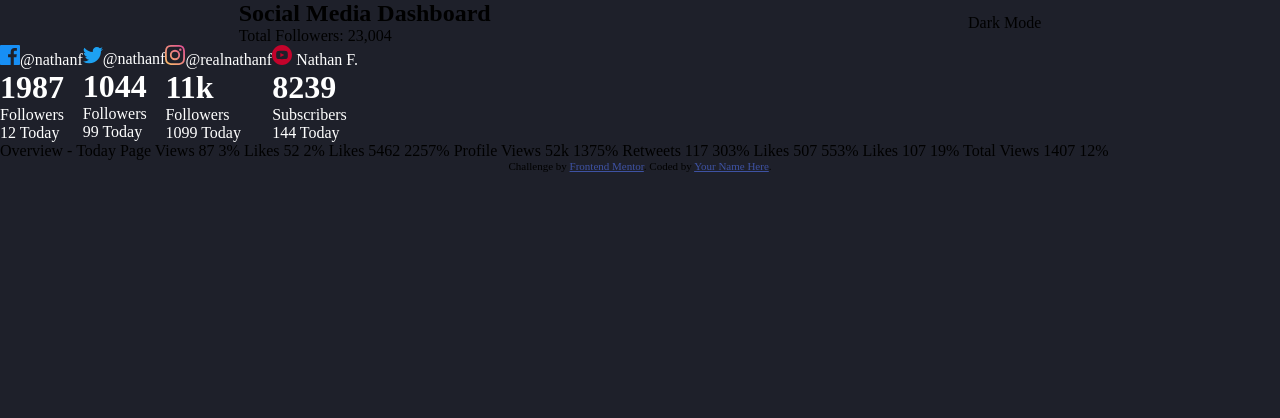
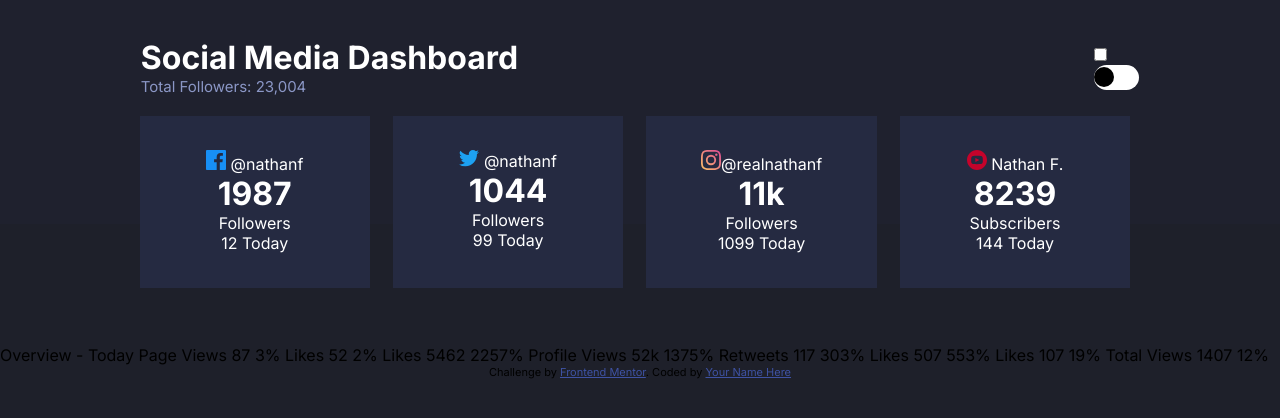
Before and after one commit to Mosesobike/social-media-dashboard, a plain HTML site: page index.html in a window 1280 px wide. Drawn offline with Linux system fonts and the light colour scheme.

Commit message:
add css files

```diff
--- a/index.html
+++ b/index.html
@@ -10,26 +10,28 @@
 
 </head>
 <body>
-<nav>
+<div class="top-section">
   <div class="social-title">
   <h1>Social Media Dashboard</h1>
-  <p>Total Followers: 23,004</p>
+  <p class="total-followers">Total Followers: 23,004</p>
   </div>
 <div class="toggle">
-  Dark Mode
+  <input type="checkbox" class="checkbox" id="checkbox1">
+   <label class="label" for="checkbox1">
+    <div class="ball"></div>
+  </label>
 </div>
-</nav>
-
+</div>
 <div class="section1-container">
   <div class="sub-section1">
-    <img src="/images/icon-facebook.svg"><span>@nathanf</span>
+    <img src="/images/icon-facebook.svg"> <span>@nathanf</span>
       <h1 class="sub-section-heading">1987</h1>
       <p class ="followers">Followers</p>
        <p clas ="today">12 Today</p>
   </div>
 
   <div class="sub-section1">
-      <img src="/images/icon-twitter.svg"><span>@nathanf</span>
+      <img src="/images/icon-twitter.svg"> <span>@nathanf</span>
        <h1 class="sub-section-heading"> 1044 </h1>
         <p class ="followers"> Followers </p>
           <p class="today">  99 Today </p>
@@ -42,7 +44,7 @@
           <p class ="today">1099 Today </p>
   </div>
 
-  <div class="class">
+  <div class="sub-section1">
     <img src="/images/icon-youtube.svg"> <span>Nathan F.</span>
       <h1 class ="sub-section-heading">8239</h1>
       <p class="followers">Subscribers</p>
@@ -84,10 +86,10 @@
   Total Views
   1407
   12%
-
-  <div class="attribution">
+  <footer>
+  <P class="attribution">
     Challenge by <a href="https://www.frontendmentor.io?ref=challenge" target="_blank">Frontend Mentor</a>.
-    Coded by <a href="#">Your Name Here</a>.
-  </div>
+    Coded by <a href="#">Your Name Here</a></P>
+  </footer>
 </body>
 </html>
--- a/styles.css
+++ b/styles.css
@@ -1,20 +1,75 @@
+@import url('https://fonts.googleapis.com/css2?family=Inter:wght@400;700&display=swap');
+
 *{
     padding: 0;
     margin: auto 0;
     box-sizing: border-box;
 }
 body{
-    background:hsl(230, 17%, 14%)
+    background:hsl(230, 17%, 14%);
+    font-family: 'Inter', sans-serif;
 }
-nav{
+.top-section{
     display: flex;
-    justify-content: space-around;
+     justify-content:space-between;
+    background:hsl(232, 19%, 15%);
+    color: white;
+    padding-bottom:10%;
+    padding-top:3%;
+}
+.social-title{
+    margin-left:11%;
+    font-weight: 700;
+}
+.total-followers{
+    font-weight:400;
+    font-size: 15px;
+    color:hsl(228, 34%, 66%);
+}
+.toggle{
+    margin-right:11%;
+}
+.checkbox{
+    /* opacity: 0; */
+    /* position:absolute; */
+}
+
+.checkbox:checked + .label .ball{
+    transform: translateX(24px);
+}
+.label{
+    background-color:#fff;
+    height:25px;
+    width: 45px;
+    display: flex;
+    border-radius: 50px;
+    cursor: pointer;
+    position: relative;
+}
+ .label .ball{
+    width: 20px;
+    height: 20px;
+    background-color:black;
+    border-radius: 50%;
+    transform: translate(0px);
+    transition: transform 0,2s linear;
+    /* position:absolute; */
 }
 .section1-container{
+    position: relative;
     color: white;
     display: flex;
+    margin-top:-13%;
+    margin-left:10%;
 }
 
+.sub-section1{
+    background: hsl(228, 28%, 20%);
+    margin: 5% 1%;
+    padding: 3% 1%;
+    width:20%;
+    text-align: center;
+}
 
 
 
```
